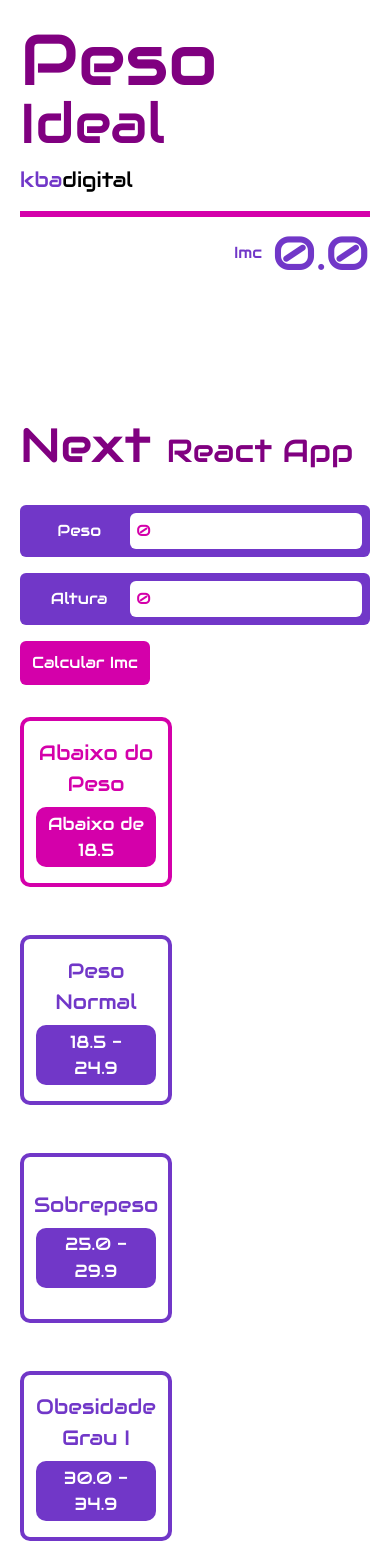
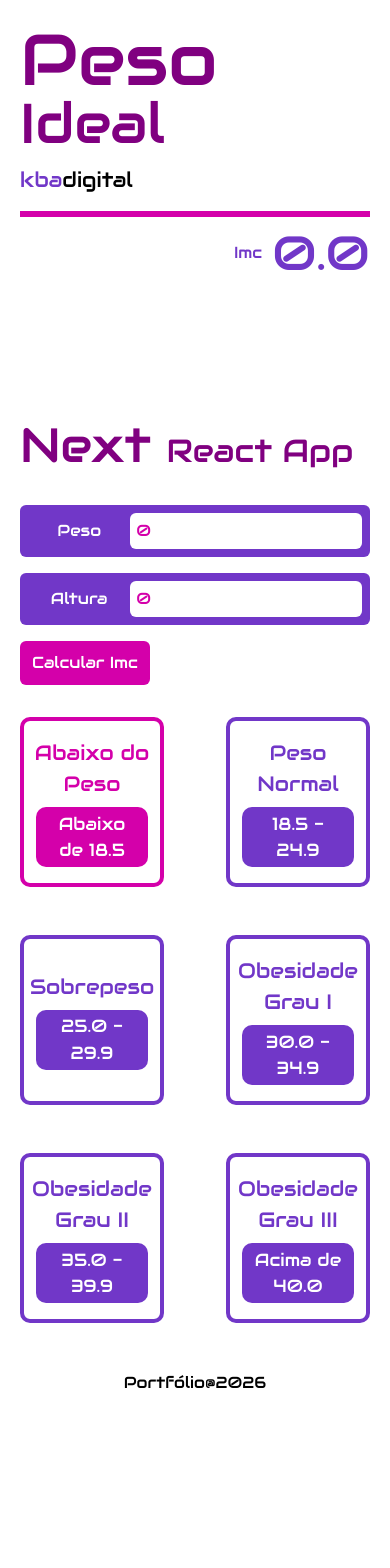
Before and after one commit to albuquerque-katarine/next-react-calculadora-imc, a Next.js app: page / in a window 390 px wide. Shown: the top 1568 px of the page. After the commit the page ends 1423 px from the top, so only its background shows below. Built offline with nearby package versions, Linux system fonts and the light colour scheme.

Commit message:
Atualizar o ItensClassificar.css

```diff
--- a/src/pages/components/ItensClassificacao/ItensClassificar.css
+++ b/src/pages/components/ItensClassificacao/ItensClassificar.css
@@ -93,7 +93,7 @@
 
 @media(max-width: 567px) {
   .item_classificar {
-      width: 9.5rem;
+      width: 9rem;
   }
 
   .item_classificar h4 {
```
